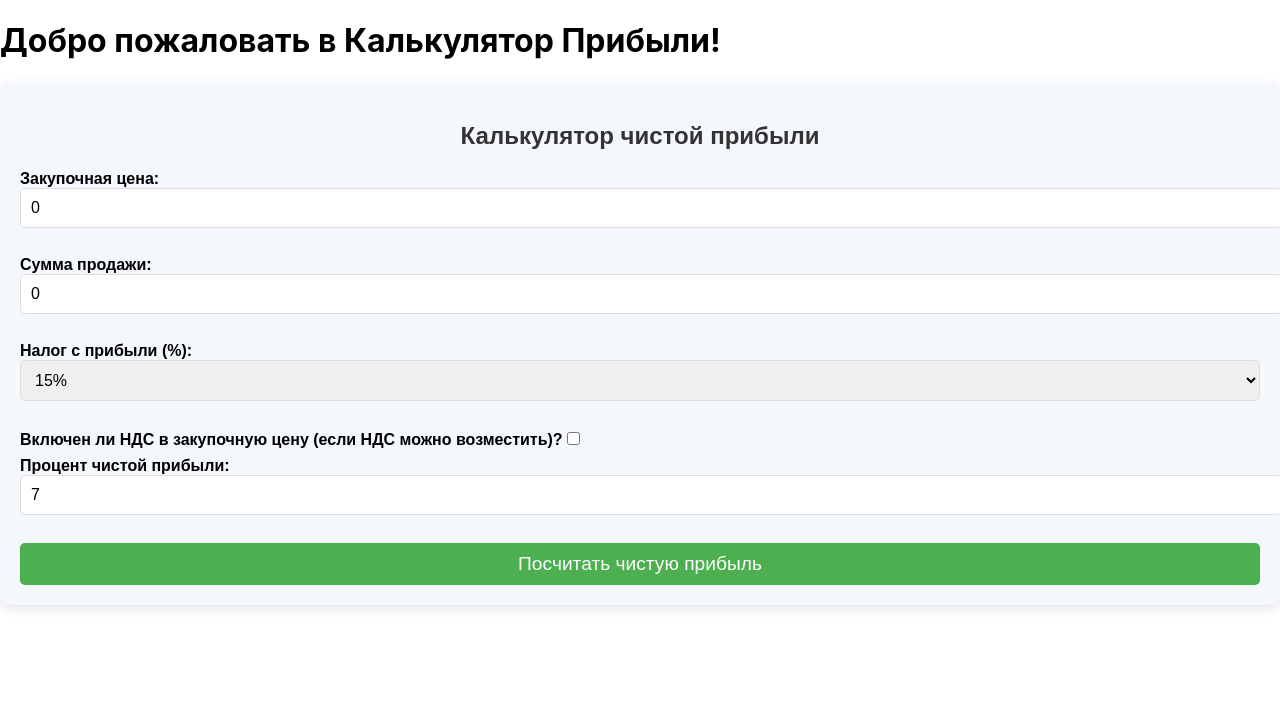
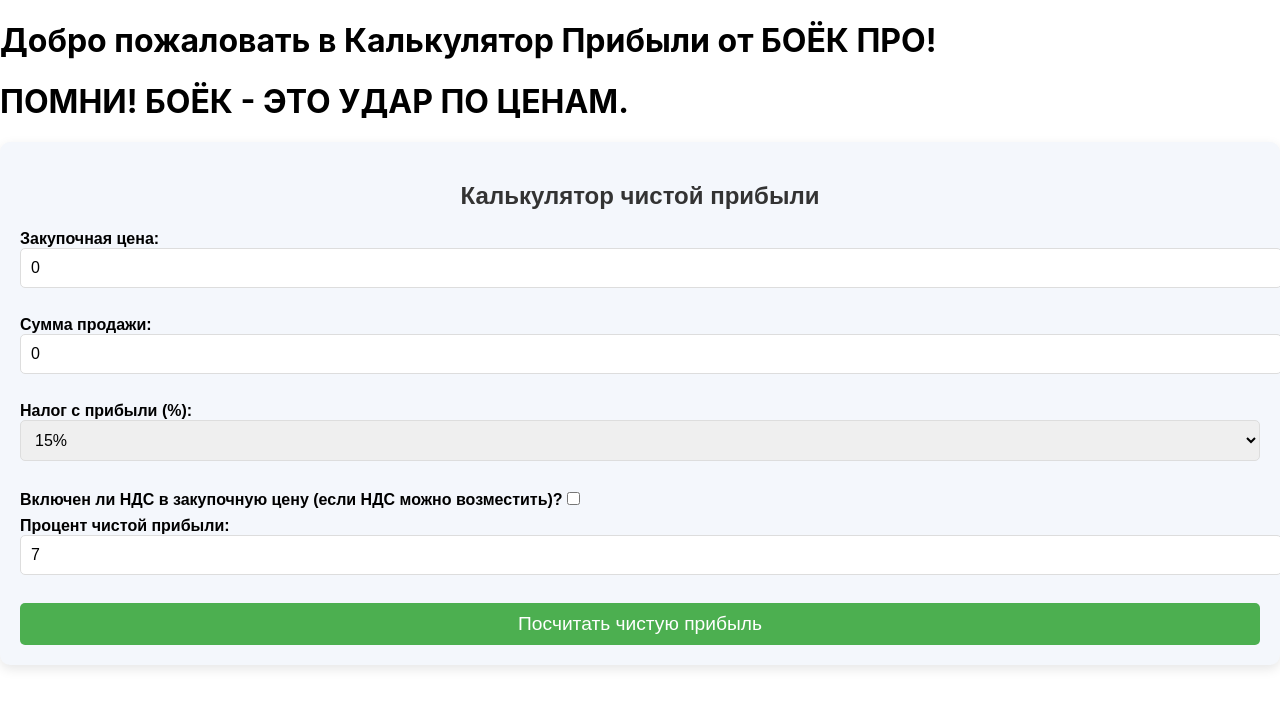
Before and after one commit to AyvarsKr/profit-calculator, a React (Create React App) app: page / in a window 1280 px wide. Shown: the top 708 px of the page. Built offline with nearby package versions, Linux system fonts and the light colour scheme.

Commit message:
Обновления

```diff
--- a/src/App.js
+++ b/src/App.js
@@ -5,7 +5,8 @@ import ProfitCalculator from './ProfitCalculator'; // Убедитесь, что
 function App() {
   return (
     <div className="App">
-      <h1>Добро пожаловать в Калькулятор Прибыли!</h1>
+      <h1>Добро пожаловать в Калькулятор Прибыли от БОЁК ПРО!</h1>
+      <h1>ПОМНИ! БОЁК - ЭТО УДАР ПО ЦЕНАМ.</h1>
       <ProfitCalculator /> {/* Использование компонента */}
     </div>
   );
```
Also changed, not shown: package.json (+7 -1 lines), 1 other file (tests, documents, lock files or other folders).
